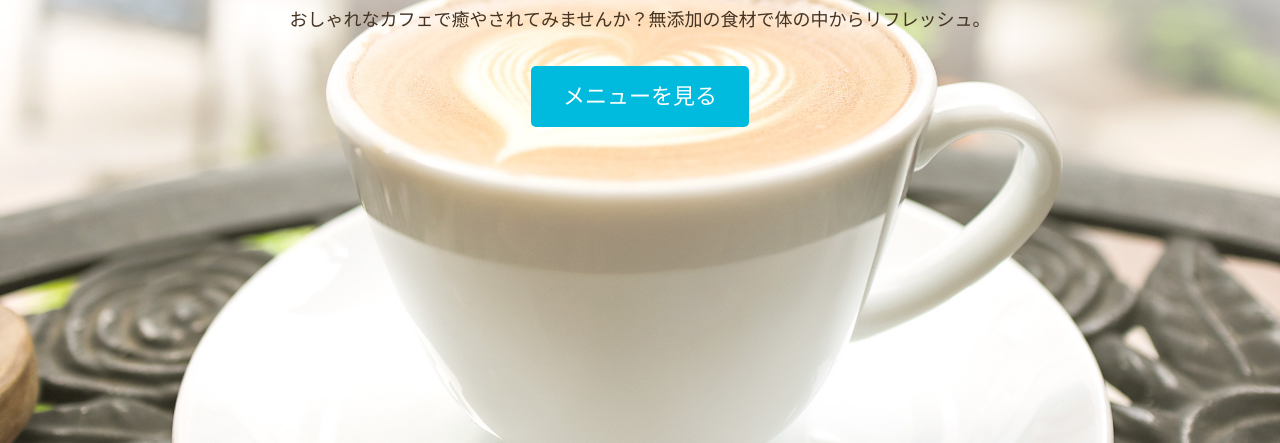
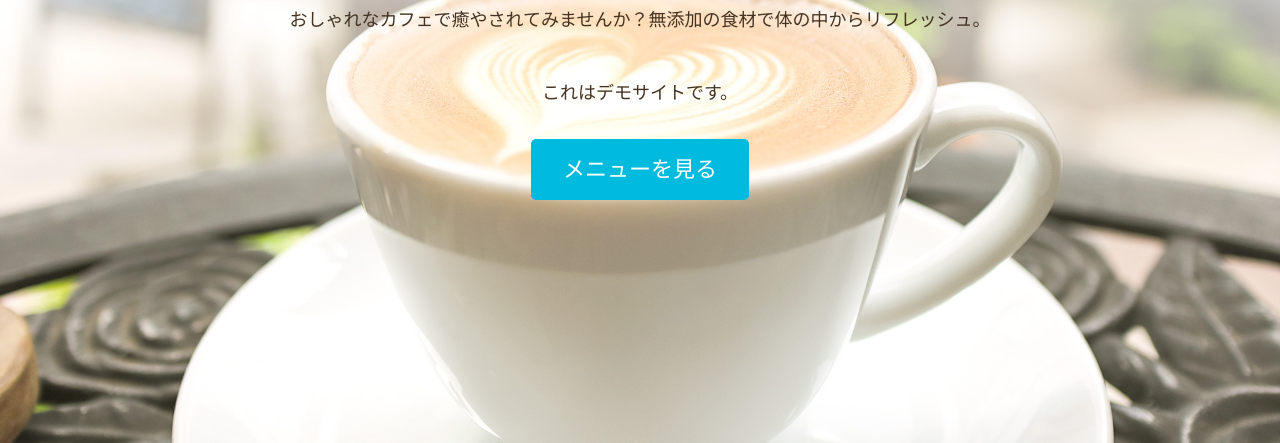
Before and after one commit to sa-1977-sexy/sa-1977-sexy.github.io, a plain HTML site: page WCBCafe/index.html in a window 1280 px wide. Shown: the part 357-800 px from the top of the page. Drawn offline with Linux system fonts and the light colour scheme; some packages are replaced by stand-ins of ours.

Commit message:
Update index.html

```diff
--- a/WCBCafe/index.html
+++ b/WCBCafe/index.html
@@ -25,6 +25,7 @@
    <div class="home-content wrapper">
      <h2 class="page-title">We'll Make Your Day</h2>
      <p>おしゃれなカフェで癒やされてみませんか？無添加の食材で体の中からリフレッシュ。</p>
+     <p>これはデモサイトです。</p>
      <a class="button" href="menu.html">メニューを見る</a>
    </div>
    <!-- /.home-content -->
```
